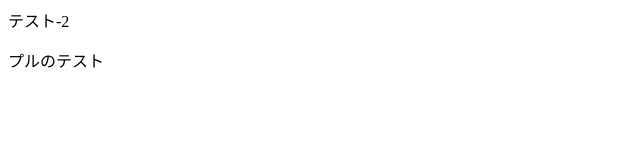
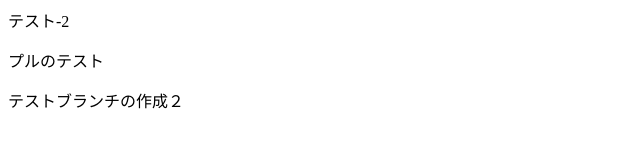
Before and after one commit to mitsuk828/git-test-2, a plain HTML site: page index.html in a window 1280 px wide. Shown: the whole page, without its empty margins (0-640 px from the left). Drawn offline with Linux system fonts and the light colour scheme.

Commit message:
コミット３

```diff
--- a/index.html
+++ b/index.html
@@ -1,2 +1,3 @@
 <p>テスト-2</p>
 <p>プルのテスト</p>
+<p>テストブランチの作成２</p>
```
